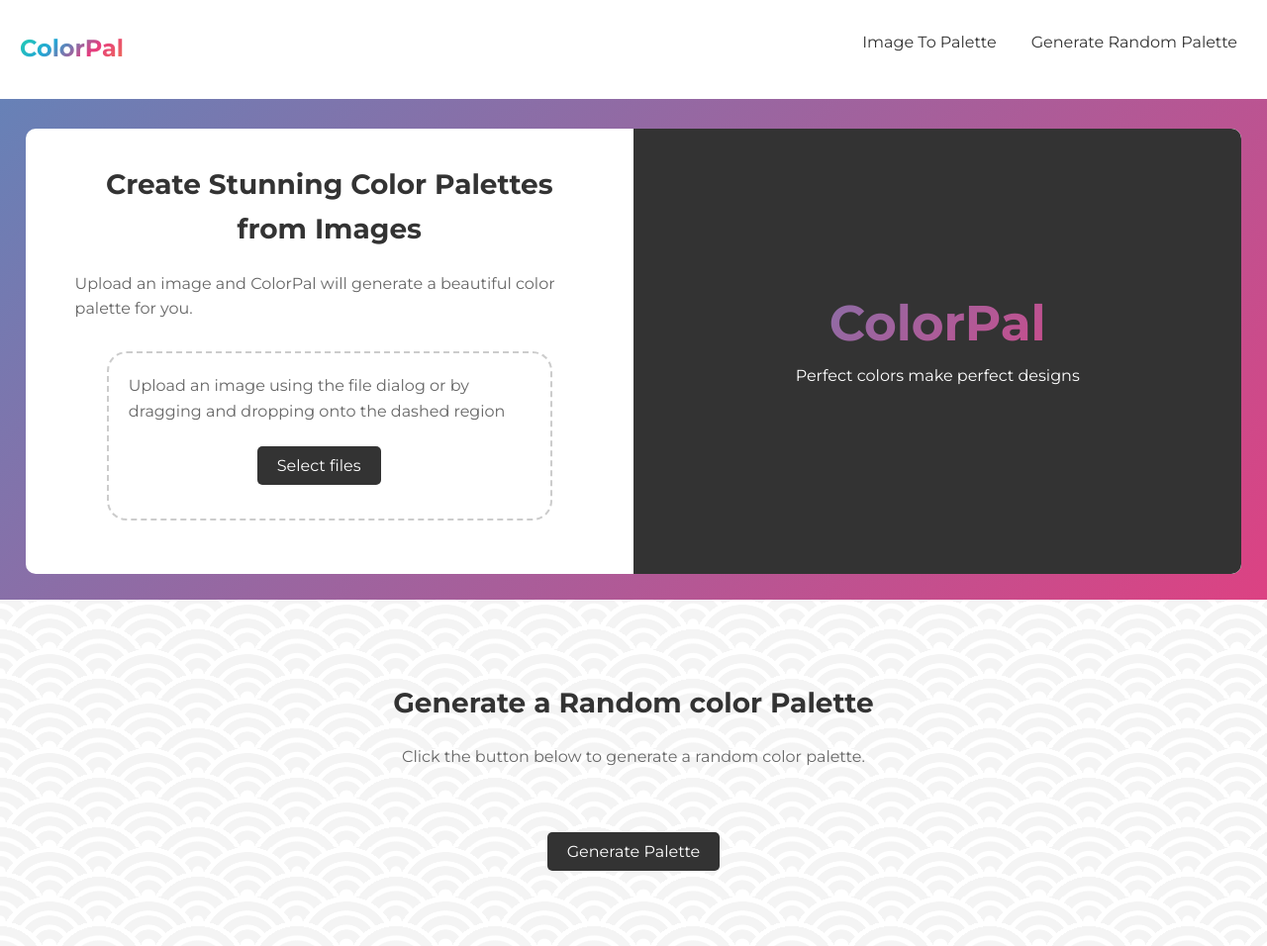
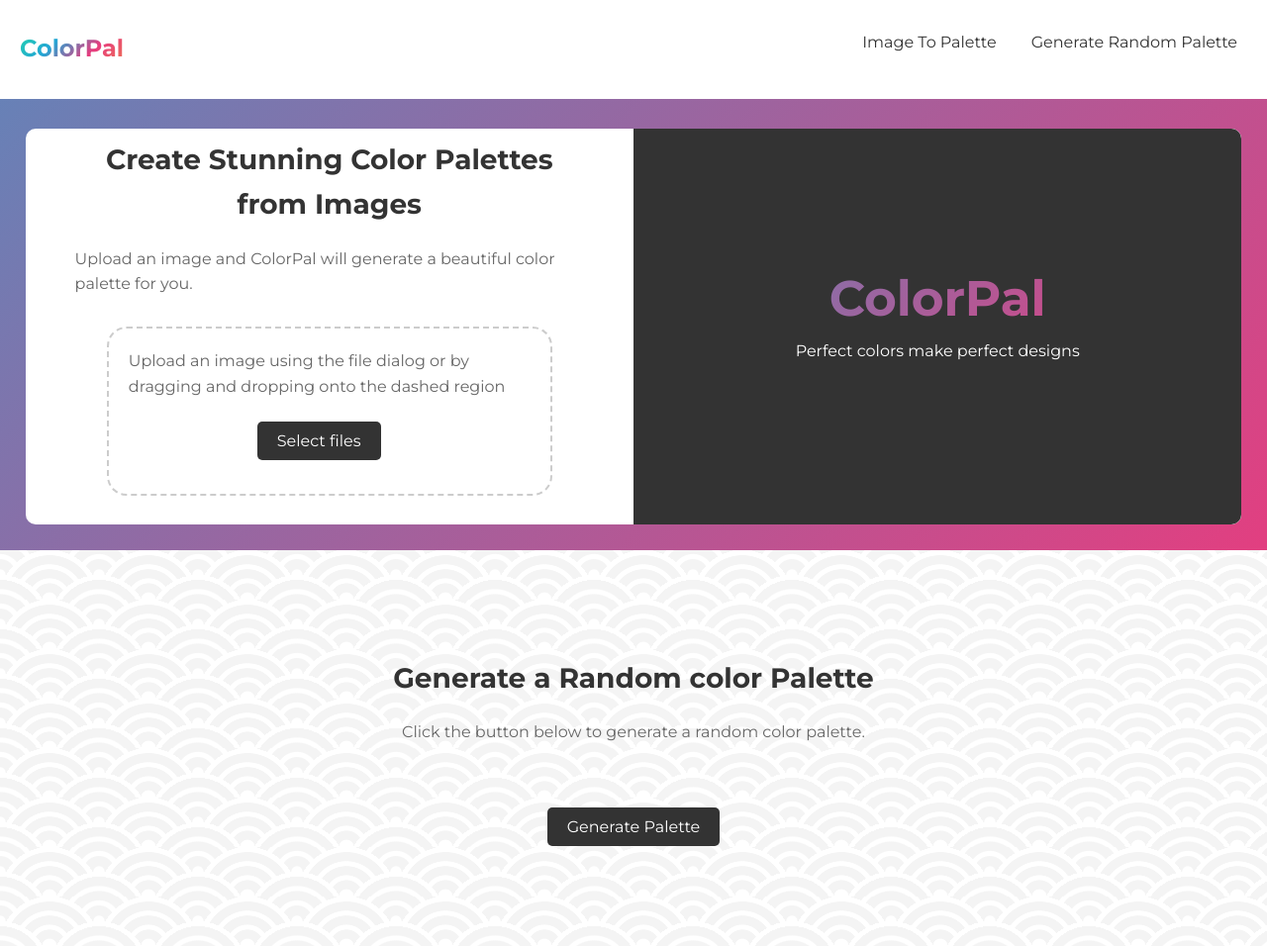
Before and after one commit to djaxchi/ColorPal, a Flask app: page / in a window 1280 px wide. Shown: the whole page at 99% size. Run offline with Flask 2, Linux system fonts and the light colour scheme.

Commit message:
better no zoom

```diff
--- a/static/style.css
+++ b/static/style.css
@@ -10,6 +10,7 @@ html {
 }
 
 body {
+    height: 100vh;
     font-family: 'Montserrat', sans-serif;
     line-height: 1.6;
     color: #333;
@@ -111,7 +112,7 @@ main {
     justify-content: center;
     display: flex;
     width: 96%;
-    height:450px;
+    height:50vh;
     margin: 2%;
 
 }
@@ -125,7 +126,7 @@ main {
         radial-gradient(circle at 0    50%, white 5%, #f4f4f4 6%, #f4f4f4 15%, white 16%, white 20%, #f4f4f4 21%, #f4f4f4 30%, white 31%, white 35%, #f4f4f4 36%, #f4f4f4 45%, white 46%, white 49%, transparent 50%, transparent);
     background-size: 100px 50px;
     padding: 40px;
-    height: 350px;
+    height: 50vh;
     text-align: center;
     position: relative;
     display: flex;
@@ -193,7 +194,7 @@ input[type="file"] {
 #drop-container{
     display: flex;
     width: 50%;
-    height: 100%;
+    height: 50vh;
     text-align: left;
     padding: 50px;
     justify-content: center;
--- a/templates/index.html
+++ b/templates/index.html
@@ -2,10 +2,9 @@
 <html lang="en">
 <head>
     <meta charset="UTF-8">
-    <meta name="viewport" content="width=device-width, initial-scale=1.0">
     <title>ColorPal - The Ultimate Free Color Palette Generator</title>
+    <meta name="viewport" content="width=device-width, initial-scale=1.0, maximum-scale=1.0, user-scalable=no">
     <meta name="description" content="Create stunning color palettes with ColorPal. Upload images and generate color schemes for web design, graphic design, and more. Free and easy-to-use color palette generator from images.">
-    <meta name="viewport" content="width=device-width, initial-scale=1.0, maximum-scale=1.0, user-scalable=no">
     <link href="https://fonts.googleapis.com/css2?family=Montserrat:wght@400;700&display=swap" rel="stylesheet">
     <link rel="stylesheet" href="{{ url_for('static', filename='style.css') }}">
     <script type="application/ld+json">
```
